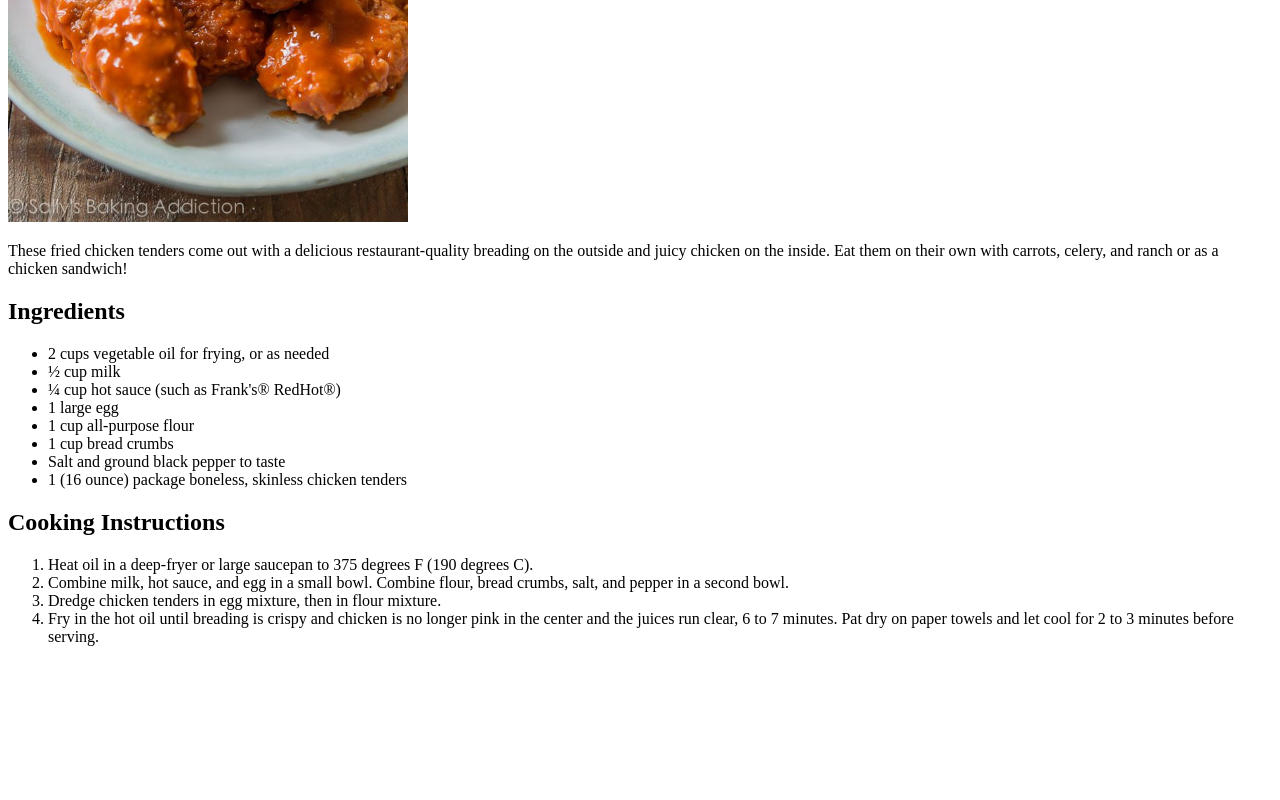
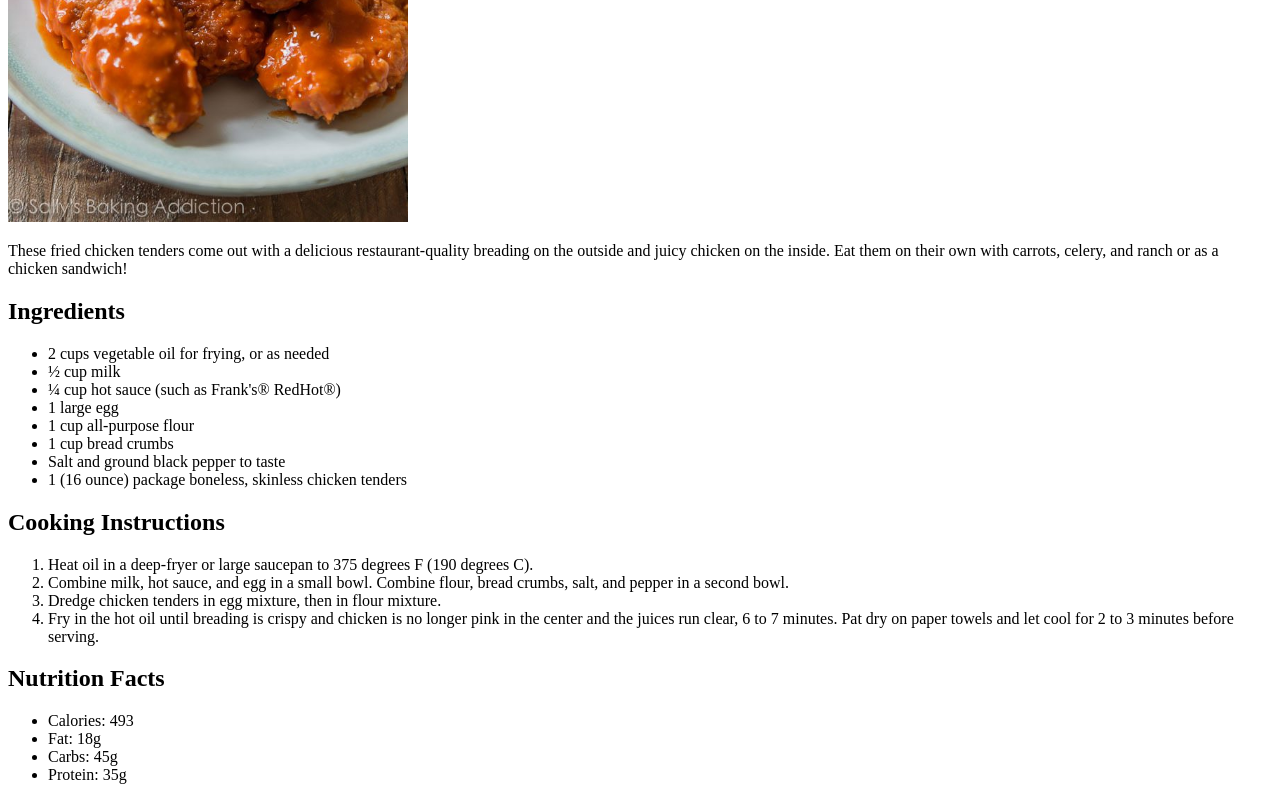
Before and after one commit to SSJoel/odin-recipes, a plain HTML site: page recipes/buffalo-chicken.html in a window 1280 px wide. Shown: the part 458-1258 px from the top of the page. Before the commit the page ends 1120 px from the top, so only its background shows below. Drawn offline with Linux system fonts and the light colour scheme.

Commit message:
Added Nutritional facts for extra credit

```diff
--- a/recipes/buffalo-chicken.html
+++ b/recipes/buffalo-chicken.html
@@ -33,5 +33,14 @@
             <li>Dredge chicken tenders in egg mixture, then in flour mixture.</li>
             <li>Fry in the hot oil until breading is crispy and chicken is no longer pink in the center and the juices run clear, 6 to 7 minutes. Pat dry on paper towels and let cool for 2 to 3 minutes before serving.</li>
         </ol>
+
+        <h2>Nutrition Facts</h2>
+
+        <ul>
+            <li>Calories: 493</li>
+            <li>Fat: 18g</li>
+            <li>Carbs: 45g</li>
+            <li>Protein: 35g</li>
+        </ul>
     </body>
 </html>
```
